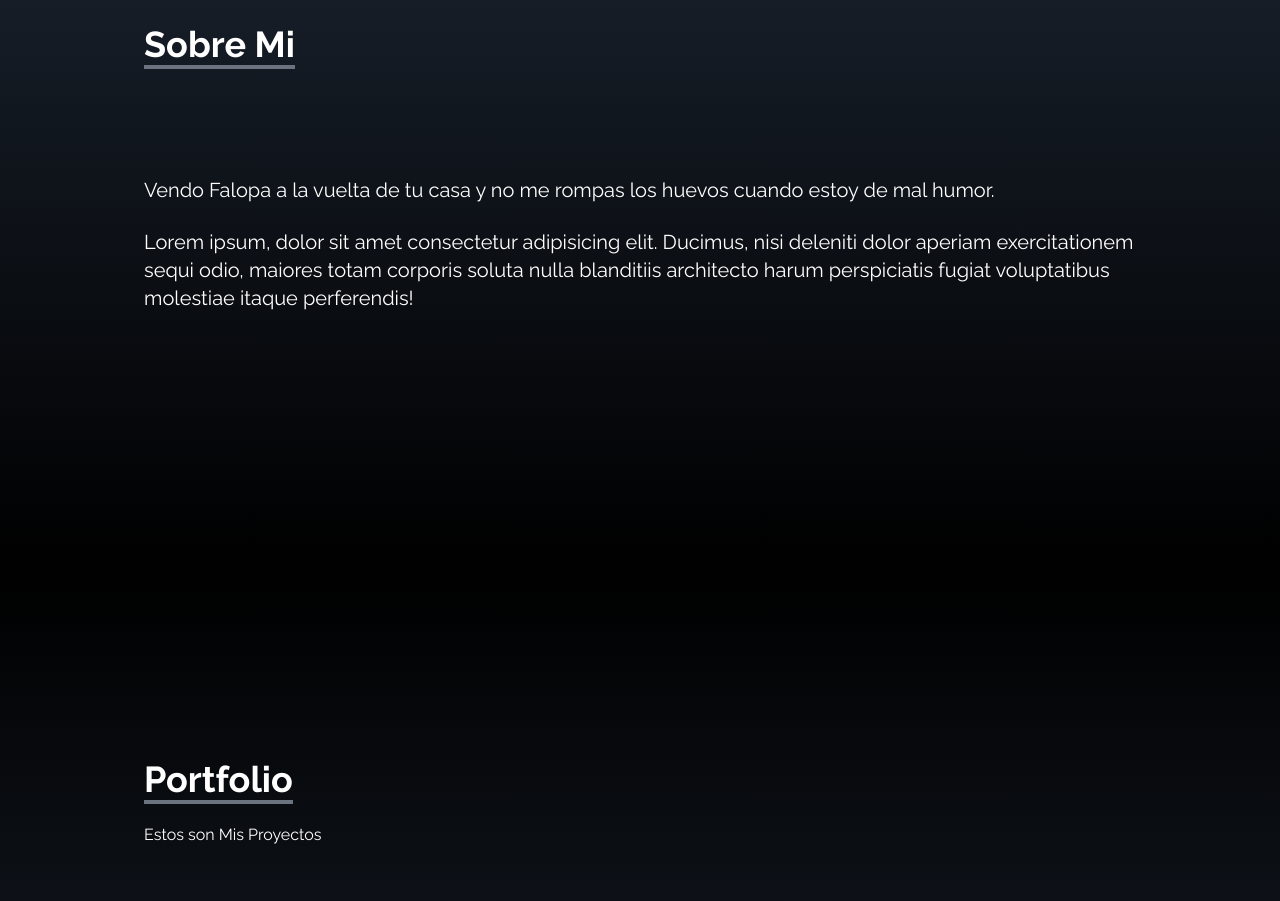
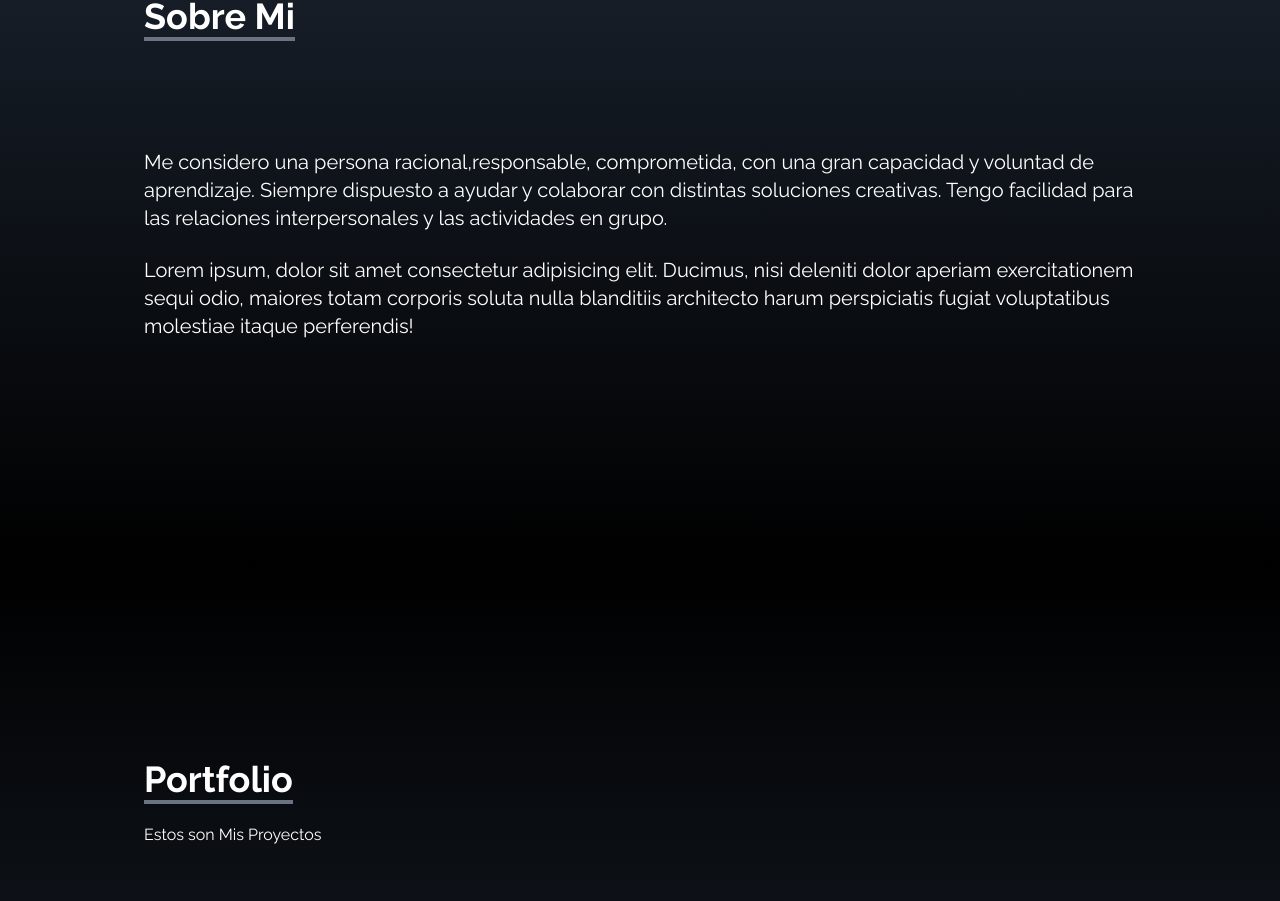
Before and after one commit to JuanMatiasGuarnieri/portfolio-reactJS, a React (Create React App) app: page / in a window 1280 px wide. Shown: the part 1032-1933 px from the top of the page. Built offline with nearby package versions, Linux system fonts and the light colour scheme; the HTML template or start-up script is replaced by a standard one.

Commit message:
Update About.jsx

```diff
--- a/src/components/About.jsx
+++ b/src/components/About.jsx
@@ -10,8 +10,9 @@ const About = () => {
           <p className="text-4xl font-bold inline border-b-4 border-gray-500">Sobre Mi</p>
         </div>
         <p className="text-xl mt-20">
-          Vendo Falopa a la vuelta de tu casa y no me rompas los huevos cuando
-          estoy de mal humor.
+          Me considero una persona racional,responsable, comprometida, con una gran capacidad y voluntad de aprendizaje.
+          Siempre dispuesto a ayudar y colaborar con distintas soluciones creativas. Tengo facilidad
+          para las relaciones interpersonales y las actividades en grupo.
         </p>
         <br/>
           <p className="text-xl">
```
